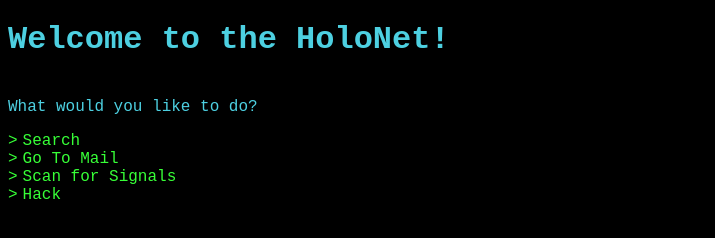
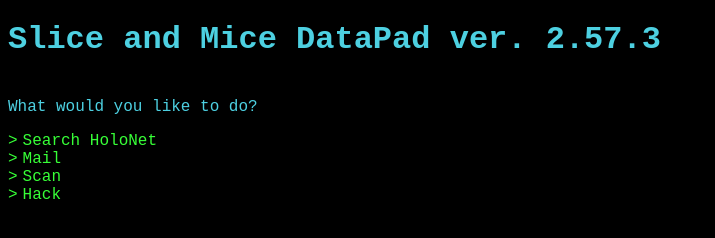
Before and after one commit to JSchoenbachler/StarfinderHolonet, a plain HTML site: page docs/index.html in a window 1280 px wide. Shown: the whole page, without its empty margins (0-715 px from the left). Drawn offline with Linux system fonts and the light colour scheme.

Commit message:
Update Syntax

```diff
--- a/docs/index.html
+++ b/docs/index.html
@@ -43,15 +43,15 @@
 
   <div class="container-fluid">
     <div class="terminal-header jumbotron text-center">
-      <h1>Welcome to the HoloNet!</h1>
+      <h1>Slice and Mice DataPad ver. 2.57.3</h1>
       <br/>
       What would you like to do?
     </div>
     <div class="list-links">
       <ul>
-        <li>Search</li>
-        <li>Go To Mail</li>
-        <li>Scan for Signals</li>
+        <li>Search HoloNet</li>
+        <li>Mail</li>
+        <li>Scan</li>
         <li>Hack</li>
       </ul>
     </div>
```
